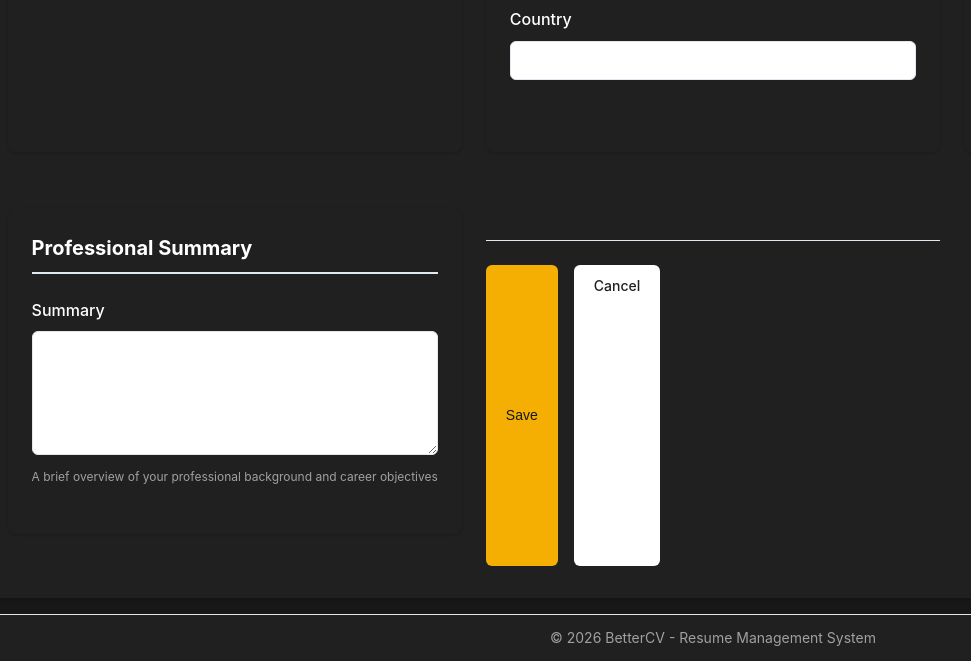
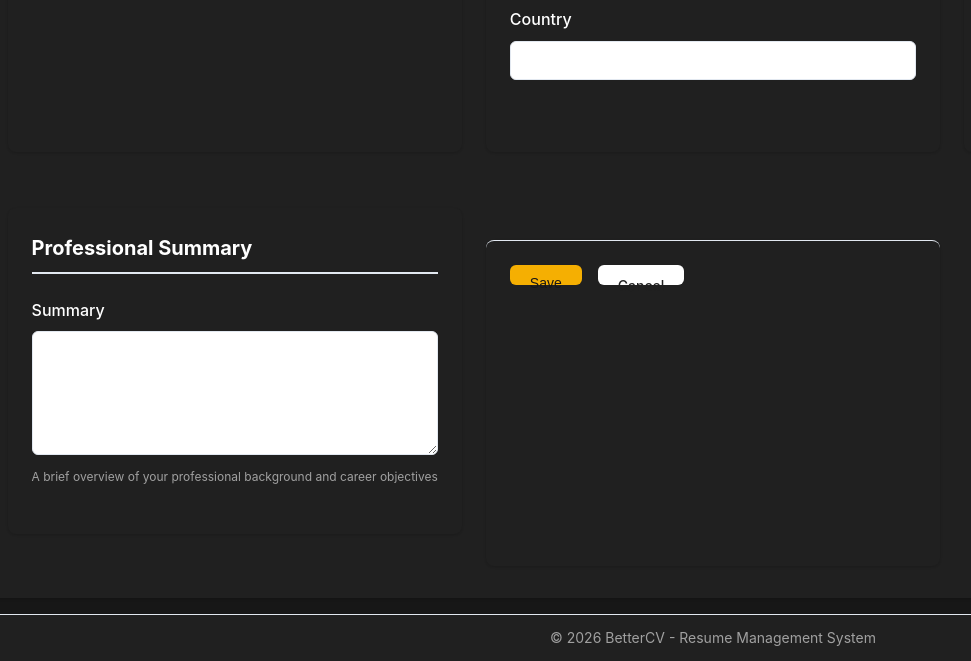
Before and after one commit to gvanlee/BetterCV, a Flask app: page /personal-info/edit in a window 1536 px wide. Shown: the part 795-1456 px from the top of the page, without its empty margins (55-1026 px from the left). Run offline with Flask 3, Linux system fonts and the light colour scheme; a user stored in the database is signed in; data comes from the database, SQL or seed files in the repository; data that the repository does not hold is empty; some libraries are stand-ins or nearby versions.

Commit message:
* more styles

```diff
--- a/static/style.css
+++ b/static/style.css
@@ -204,6 +204,9 @@ body {
     .card-grid-xl {
         grid-template-columns: repeat(2, minmax(0, 1fr));
     }
+    .card-xl {
+        -ms-grid-column-span: 2;
+    }
 }
 
 @media (min-width: 1400px) {
@@ -213,6 +216,9 @@ body {
 
     .card-grid-xl {
         grid-template-columns: repeat(3, minmax(0, 1fr));
+    }
+    .card-xl {
+        -ms-grid-column-span: 3;
     }
 }
 
@@ -256,6 +262,7 @@ body {
     text-decoration: none;
     cursor: pointer;
     transition: all 0.2s;
+    height: 1.25rem
 }
 
 .btn-primary {
--- a/templates/edit_personal_info.html
+++ b/templates/edit_personal_info.html
@@ -114,7 +114,7 @@
         </div>
     </div>
 
-    <div class="form-actions">
+    <div class="form-actions card">
         <button type="submit" class="btn btn-primary">{{ t.buttons.save }}</button>
         <a href="{{ url_for('view_personal_info') }}" class="btn btn-secondary">{{ t.buttons.cancel }}</a>
     </div>
```
